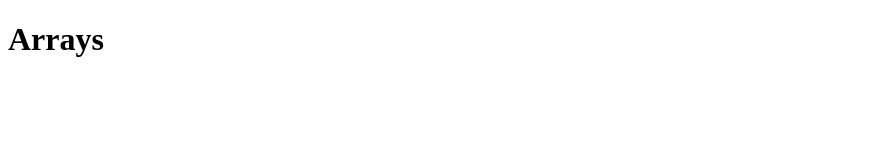
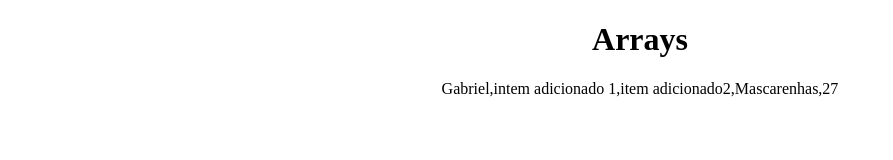
Before and after one commit to locideran/curso-de-javascript, a plain HTML site: page arrays/index.html in a window 1280 px wide. Shown: the whole page, without its empty margins (0-893 px from the left). Drawn offline with Linux system fonts and the light colour scheme.

Commit message:
continuando curso dia 16

```diff
--- a/arrays/index.html
+++ b/arrays/index.html
@@ -4,9 +4,16 @@
     <meta charset="UTF-8">
     <meta name="viewport" content="width=device-width, initial-scale=1.0">
     <title>Arrays</title>
-    <script src="index.js"></script>
+    <style>
+        body {
+            text-align: center;
+        }
+    </style>
 </head>
 <body>
     <h1>Arrays</h1>
+    <p id="teste"></p>
+
+    <script src="index.js"></script>
 </body>
 </html>
--- a/arrays/index.js
+++ b/arrays/index.js
@@ -13,11 +13,13 @@ E assim por diante.
 */
 
 
-const lista = [
-    "arroz",
-    "feijão",
-    "leite",
-    "macarrão"
-];
+const pessoa = [
+    "Gabriel",
+    "Mascarenhas",
+    27
+]
 
-alert(lista[3]);
+pessoa.splice(1,0,"intem adicionado 1","item adicionado2")
+
+
+document.getElementById("teste").innerHTML = pessoa
```
